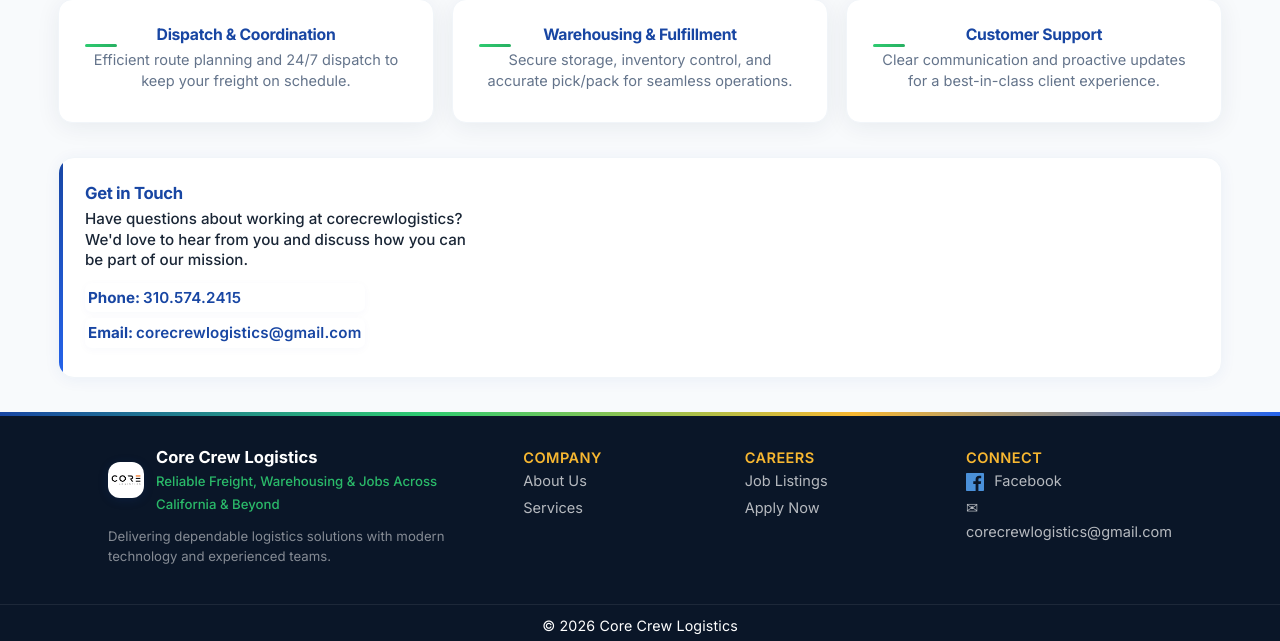
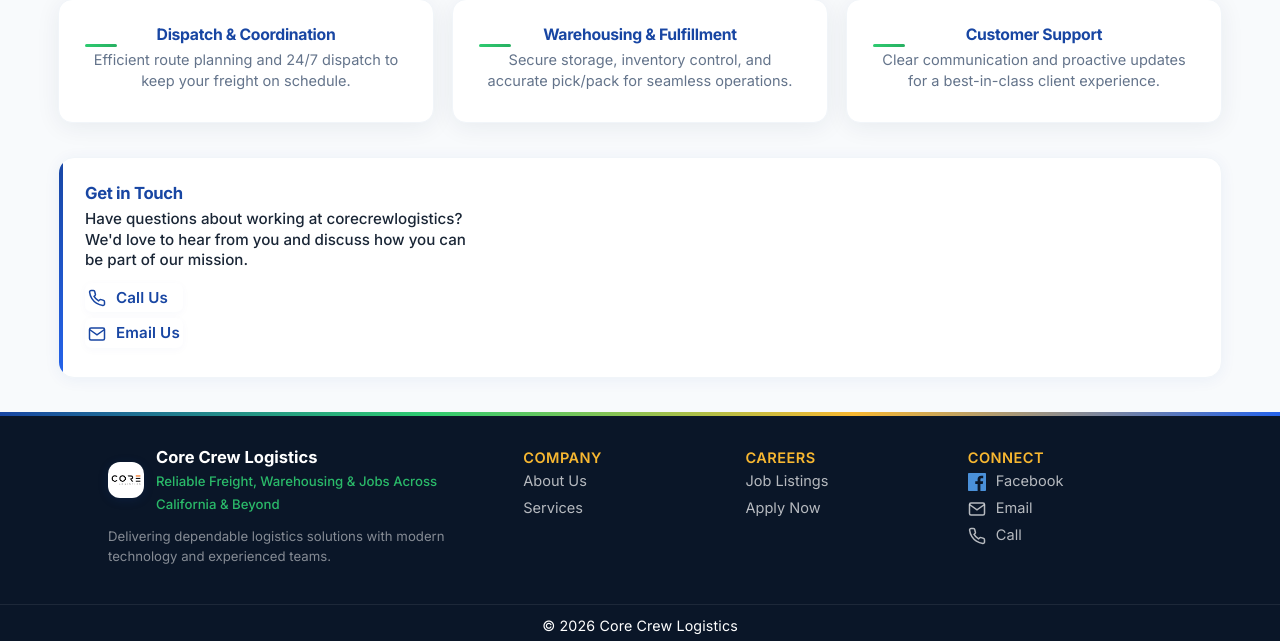
Before and after one commit to LOBEG/CORECREW, a Node server app: page / in a window 1280 px wide. Shown: the part 803-1444 px from the top of the page. Run offline with Node 20, Linux system fonts and the light colour scheme.

Commit message:
Add files via upload

```diff
--- a/src/app.js
+++ b/src/app.js
@@ -45,10 +45,11 @@
   }
 }
 if (!upstashRestUrl) {
-  upstashRestUrl = 'https://hopeful-mink-15758.upstash.io';
+  upstashRestUrl = '';
 }
 
 let redisClient;
+if (upstashRestUrl && upstashRestToken) {
   try {
     redisClient = new Redis({
       url: upstashRestUrl,
@@ -56,6 +57,10 @@
     });
   } catch (err) {
     console.warn('Redis client initialization failed, using memory store');
+    redisClient = null;
+  }
+} else {
+  console.warn('Redis credentials not configured, using memory store');
   redisClient = null;
 }
 
--- a/src/views/index.ejs
+++ b/src/views/index.ejs
@@ -292,12 +292,16 @@
           </p>
           <ul class="contact-info-list-left">
             <li>
-              <span class="contact-label-left">Phone:</span>
-              <a href="tel:+13105742415" class="contact-link-left">310.574.2415</a>
+              <a href="tel:+13105742415" class="contact-link-left" aria-label="Call us">
+                <svg viewBox="0 0 24 24" width="18" height="18" fill="none" stroke="#1846a3" stroke-width="2" style="vertical-align:middle;margin-right:6px;"><path d="M22 16.92v3a2 2 0 01-2.18 2 19.79 19.79 0 01-8.63-3.07 19.5 19.5 0 01-6-6A19.79 19.79 0 012.12 4.18 2 2 0 014.11 2h3a2 2 0 012 1.72c.127.96.361 1.903.7 2.81a2 2 0 01-.45 2.11L8.09 9.91a16 16 0 006 6l1.27-1.27a2 2 0 012.11-.45c.907.339 1.85.573 2.81.7A2 2 0 0122 16.92z"/></svg>
+                Call Us
+              </a>
             </li>
             <li>
-              <span class="contact-label-left">Email:</span>
-              <a href="mailto:corecrewlogistics@gmail.com" class="contact-link-left">corecrewlogistics@gmail.com</a>
+              <a href="mailto:corecrewlogistics@gmail.com" class="contact-link-left" aria-label="Email us">
+                <svg viewBox="0 0 24 24" width="18" height="18" fill="none" stroke="#1846a3" stroke-width="2" style="vertical-align:middle;margin-right:6px;"><rect x="2" y="4" width="20" height="16" rx="2"/><path d="M22 6l-10 7L2 6"/></svg>
+                Email Us
+              </a>
             </li>
           </ul>
         </div>
@@ -390,8 +394,15 @@
                 </a>
               </li>
               <li>
-                <a href="mailto:corecrewlogistics@gmail.com" style="color:rgba(255,255,255,0.7);">
-                  ✉ corecrewlogistics@gmail.com
+                <a href="mailto:corecrewlogistics@gmail.com" style="color:rgba(255,255,255,0.7);" aria-label="Email us">
+                  <svg viewBox="0 0 24 24" width="18" height="18" fill="none" stroke="rgba(255,255,255,0.7)" stroke-width="2" style="vertical-align:middle;margin-right:6px;"><rect x="2" y="4" width="20" height="16" rx="2"/><path d="M22 6l-10 7L2 6"/></svg>
+                  Email
+                </a>
+              </li>
+              <li>
+                <a href="tel:+13105742415" style="color:rgba(255,255,255,0.7);" aria-label="Call us">
+                  <svg viewBox="0 0 24 24" width="18" height="18" fill="none" stroke="rgba(255,255,255,0.7)" stroke-width="2" style="vertical-align:middle;margin-right:6px;"><path d="M22 16.92v3a2 2 0 01-2.18 2 19.79 19.79 0 01-8.63-3.07 19.5 19.5 0 01-6-6A19.79 19.79 0 012.12 4.18 2 2 0 014.11 2h3a2 2 0 012 1.72c.127.96.361 1.903.7 2.81a2 2 0 01-.45 2.11L8.09 9.91a16 16 0 006 6l1.27-1.27a2 2 0 012.11-.45c.907.339 1.85.573 2.81.7A2 2 0 0122 16.92z"/></svg>
+                  Call
                 </a>
               </li>
             </ul>
```
Also changed, not shown: src/routes/apply.js (+14 -7 lines), src/views/info-note.ejs (+12 -1 lines), src/views/partials/footer.ejs (+9 -2 lines). Lines whose indentation alone changed are shown as unchanged.
